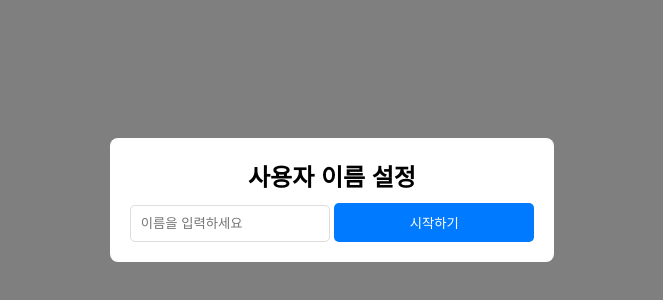
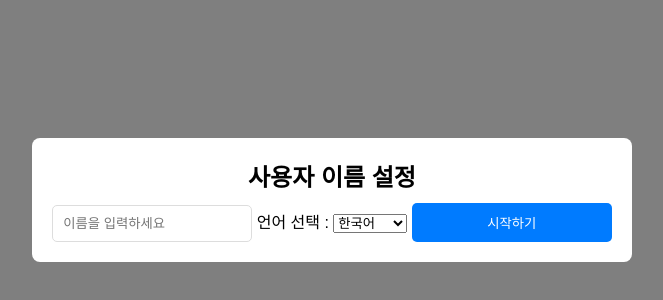
Before and after one commit to DUChae/Chatting, a website: page public/index.html in a window 1280 px wide. Shown: the part 200-500 px from the top of the page, without its empty margins (308-971 px from the left). Drawn offline with nearby package versions, Linux system fonts and the light colour scheme; no server answers.

Commit message:
Feat : 사용자 이름 설정 모달에 언어 선택 기능 추가

```diff
--- a/public/index.html
+++ b/public/index.html
@@ -17,6 +17,18 @@
       <div class="modal-content">
         <h2>사용자 이름 설정</h2>
         <input id="username-input" placeholder="이름을 입력하세요" />
+
+        <label for="language-select">언어 선택 : </label>
+        <select id="language-select">
+          <option value="ko">한국어</option>
+          <option value="en">English</option>
+          <option value="es">Español</option>
+          <option value="fr">Français</option>
+          <option value="de">Deutsch</option>
+          <option value="ja">日本語</option>
+          <option value="zh">中文</option>
+        </select>
+
         <button id="username-submit">시작하기</button>
       </div>
     </div>
```
